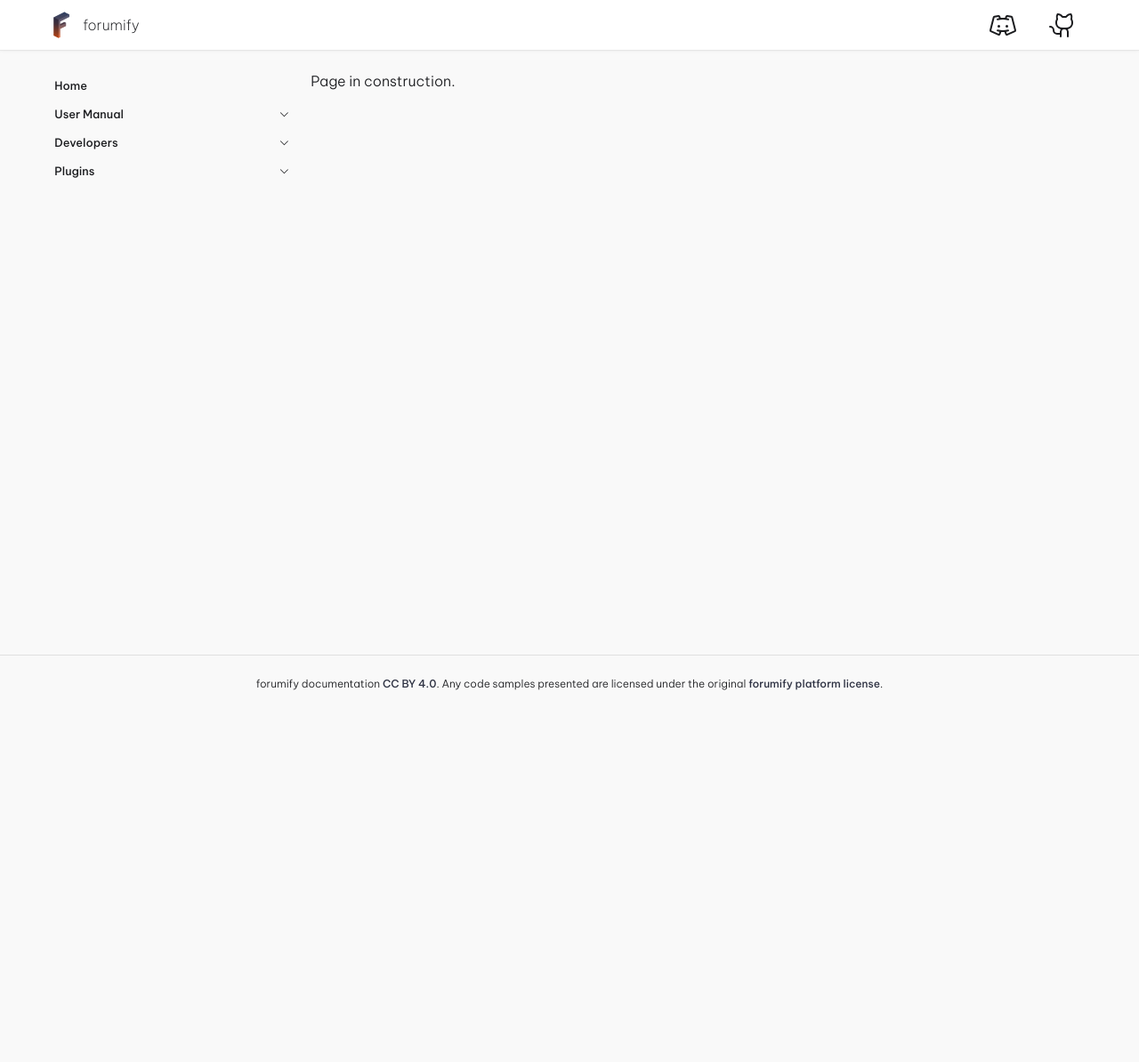
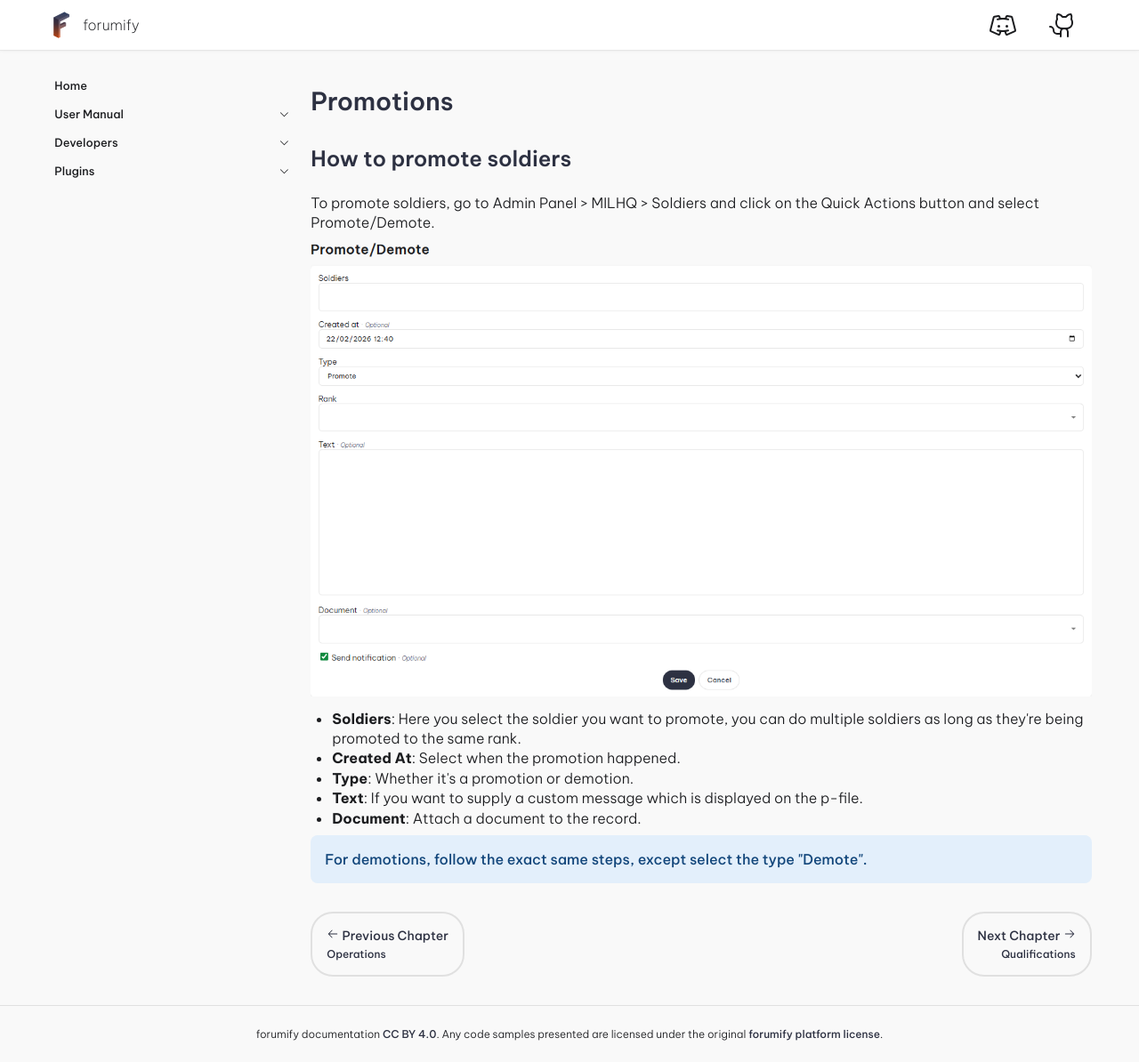
Before and after one commit to forumify/forumify-docs, a Next.js app: page /plugins/milhq-plugin/promotions in a window 1280 px wide. Shown: the whole page at 89% size. Before the commit the page ends 800 px from the top, so only its background shows below. Built offline with nearby package versions, Linux system fonts and the light colour scheme.

Commit message:
add promotion docs

```diff
--- a/src/app/plugins/milhq-plugin/promotions/page.mdx
+++ b/src/app/plugins/milhq-plugin/promotions/page.mdx
@@ -1,3 +1,26 @@
 import GuideNavigator from '@/components/GuideNavigator';
+import Alert from '@/components/Alert';
 
-Page in construction.
+# Promotions
+
+## How to promote soldiers
+
+To promote soldiers, go to Admin Panel > MILHQ > Soldiers and click on the Quick Actions button and select Promote/Demote.
+
+![Promotions](/user-manual/plugins/milhq-plugin/promotions.png)
+
+- **Soldiers**: Here you select the soldier you want to promote, you can do multiple soldiers as long as they're
+being promoted to the same rank.
+- **Created At**: Select when the promotion happened.
+- **Type**: Whether it's a promotion or demotion.
+- **Text**: If you want to supply a custom message which is displayed on the p-file.
+- **Document**: Attach a document to the record.
+
+<Alert severity="info">
+    For demotions, follow the exact same steps, except select the type "Demote".
+</Alert>
+
+<GuideNavigator
+    previous={{ href: '/plugins/milhq-plugin/operations', label: 'Operations' }}
+    next={{ href: '/plugins/milhq-plugin/qualifications', label: 'Qualifications' }}
+/>
```
Also changed, not shown: public/user-manual/plugins/milhq-plugin/promotions.png (added).
